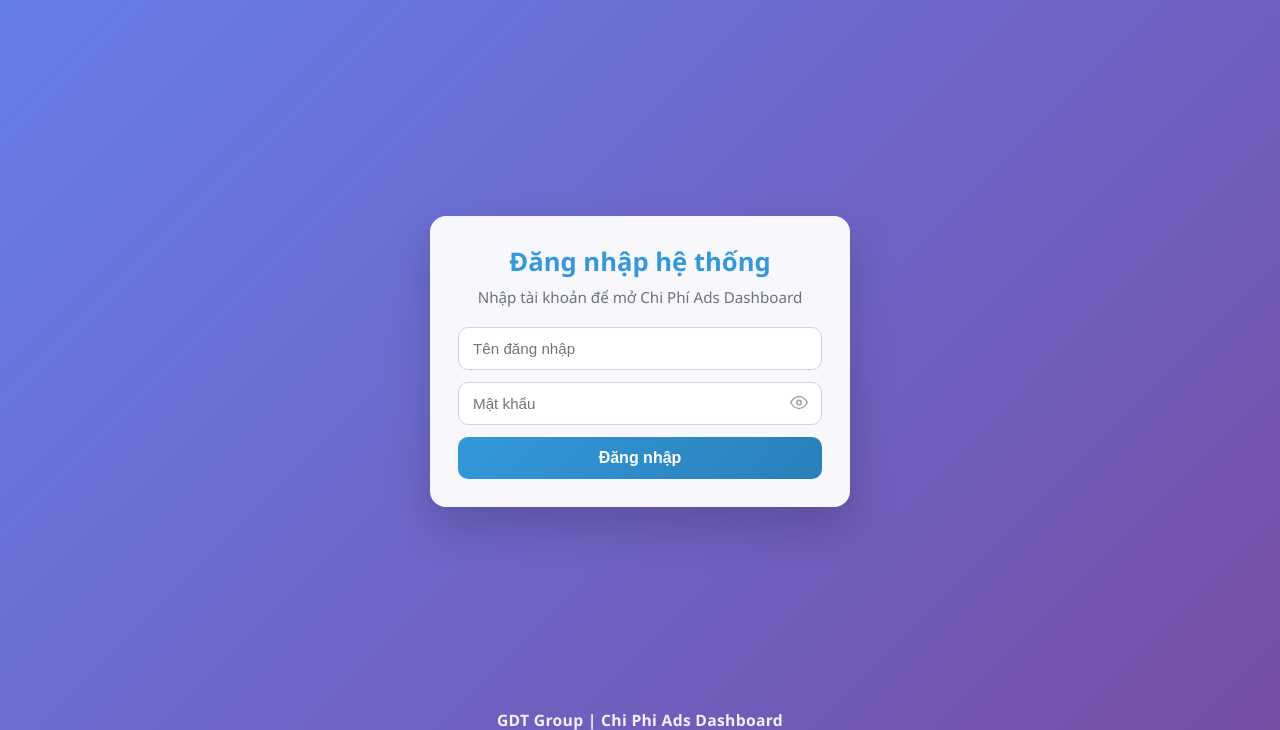
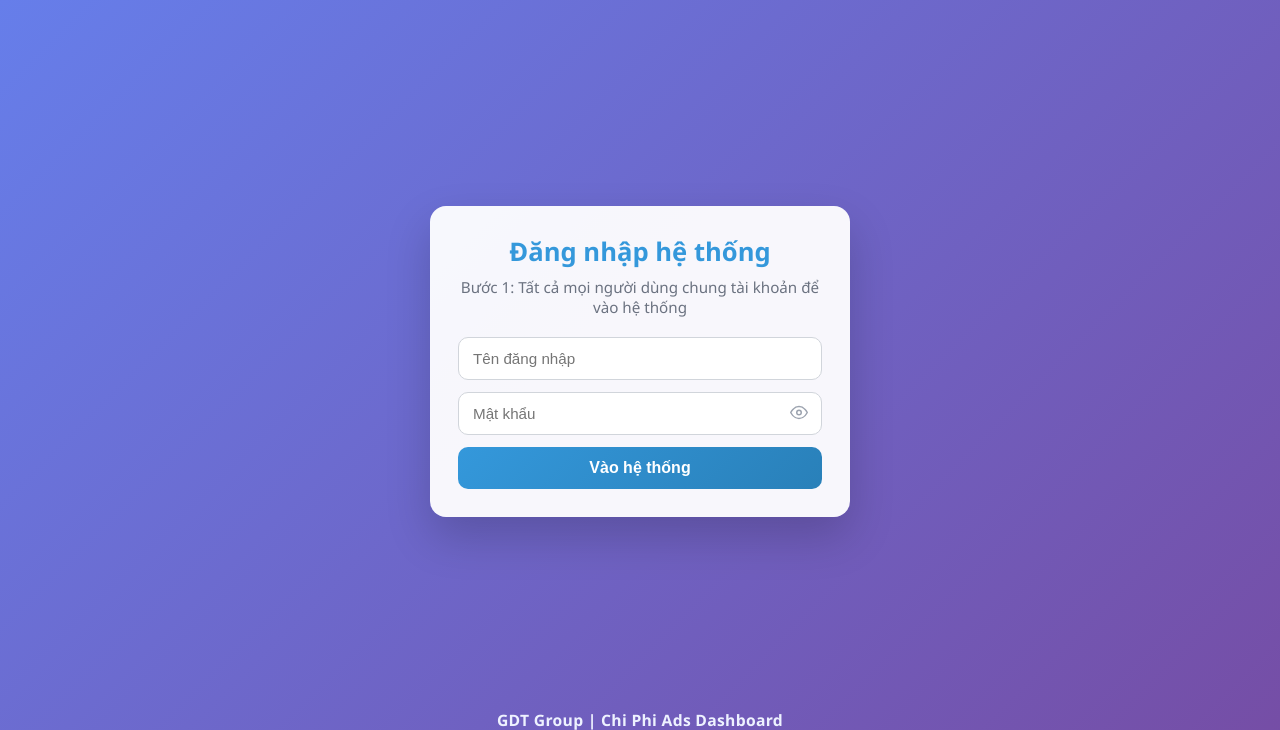
Before and after one commit to thanggdt999-source/chi-phi-ads-dashboard, a Flask app: page /login in a window 1280 px wide. Shown: the top 730 px of the page. Run offline with Flask 3, Linux system fonts and the light colour scheme.

Commit message:
feat: add shared first login with leader/admin second-step auth

```diff
--- a/web_app/app.py
+++ b/web_app/app.py
@@ -19,6 +19,7 @@ USERS_FILE_PATH = Path(os.getenv("USERS_FILE_PATH", str(Path(__file__).parent.pa
 
 ROLE_LEVELS = {"admin": 3, "lead": 2, "employee": 1}
 TEAM_CODES = ["TEAM_1", "TEAM_2", "TEAM_3", "TEAM_4", "TEAM_5"]
+SHARED_LOGIN_USERNAME = os.getenv("SHARED_LOGIN_USERNAME", "employee_shared")
 
 # ─────────────────── USER CONFIG ───────────────────
 
@@ -146,6 +147,20 @@ def load_users_config() -> dict:
 
 def get_user(username: str) -> Optional[dict]:
     return load_users_config().get(username)
+
+
+def get_shared_login_user() -> Optional[dict]:
+    return get_user(SHARED_LOGIN_USERNAME)
+
+
+def set_session_user(username: str, user: dict, *, elevated: bool = False) -> None:
+    session["logged_in"] = True
+    session["username"] = username
+    session["role"] = user.get("role", "employee")
+    session["team"] = user.get("team", "")
+    session["display_name"] = user.get("display_name", username)
+    session["sheet_url"] = user.get("sheet_url", "")
+    session["is_elevated"] = elevated
 
 
 def get_accessible_sheets_for_user(username: str) -> list:
@@ -409,26 +424,73 @@ def index():
 
 @app.route("/login", methods=["GET", "POST"])
 def login():
+    shared_user = get_shared_login_user()
     if request.method == "GET":
         if is_logged_in():
             return redirect(url_for("index"))
-        return render_template("login.html", error="")
+        return render_template(
+            "login.html",
+            error="",
+            title="Đăng nhập hệ thống",
+            subtitle="Bước 1: Tất cả mọi người dùng chung tài khoản để vào hệ thống",
+            form_action=url_for("login"),
+            submit_label="Vào hệ thống",
+            show_back_link=False,
+        )
 
     username = request.form.get("username", "").strip()
     password = request.form.get("password", "")
 
-    user = get_user(username)
-    if user and user.get("password") == password:
-        session["logged_in"] = True
-        session["username"] = username
-        session["role"] = user.get("role", "employee")
-        session["team"] = user.get("team", "")
-        session["display_name"] = user.get("display_name", username)
-        session["sheet_url"] = user.get("sheet_url", "")
+    if shared_user and username == SHARED_LOGIN_USERNAME and shared_user.get("password") == password:
+        set_session_user(SHARED_LOGIN_USERNAME, shared_user, elevated=False)
         next_url = request.args.get("next") or url_for("index")
         return redirect(next_url)
 
-    return render_template("login.html", error="Sai tài khoản hoặc mật khẩu")
+    return render_template(
+        "login.html",
+        error="Sai tài khoản hoặc mật khẩu dùng chung",
+        title="Đăng nhập hệ thống",
+        subtitle="Bước 1: Tất cả mọi người dùng chung tài khoản để vào hệ thống",
+        form_action=url_for("login"),
+        submit_label="Vào hệ thống",
+        show_back_link=False,
+    )
+
+
+@app.route("/privileged-login", methods=["GET", "POST"])
+@login_required
+def privileged_login():
+    if ROLE_LEVELS.get(session.get("role", "employee"), 0) >= ROLE_LEVELS["lead"]:
+        return redirect(url_for("index"))
+
+    if request.method == "GET":
+        return render_template(
+            "login.html",
+            error="",
+            title="Đăng nhập Leader / Admin",
+            subtitle="Bước 2: Chỉ leader hoặc admin mới cần đăng nhập thêm để xem báo cáo tổng",
+            form_action=url_for("privileged_login"),
+            submit_label="Mở quyền xem tổng",
+            show_back_link=True,
+        )
+
+    username = request.form.get("username", "").strip()
+    password = request.form.get("password", "")
+    user = get_user(username)
+
+    if user and user.get("password") == password and user.get("role") in {"lead", "admin"}:
+        set_session_user(username, user, elevated=True)
+        return redirect(url_for("index"))
+
+    return render_template(
+        "login.html",
+        error="Chỉ tài khoản leader hoặc admin mới dùng được bước 2",
+        title="Đăng nhập Leader / Admin",
+        subtitle="Bước 2: Chỉ leader hoặc admin mới cần đăng nhập thêm để xem báo cáo tổng",
+        form_action=url_for("privileged_login"),
+        submit_label="Mở quyền xem tổng",
+        show_back_link=True,
+    )
 
 
 @app.route("/logout", methods=["GET"])
@@ -533,16 +595,6 @@ def update_auto_fill_status():
 def list_sheets():
     """Return sheets accessible to current user (role-filtered)."""
     username = session.get("username", "")
-    role = session.get("role", "employee")
-
-    # For employee: only their own sheet (no dropdown needed)
-    if role == "employee":
-        sheet_url = session.get("sheet_url", "")
-        name = session.get("display_name", username)
-        sheets = [{"name": name, "url": sheet_url}] if sheet_url else []
-        return jsonify({"success": True, "sheets": sheets})
-
-    # For lead/admin: sheets from user config
     accessible = get_accessible_sheets_for_user(username)
     sheets = [{"name": s["name"], "url": s["url"], "team": s.get("team", "")} for s in accessible]
     return jsonify({"success": True, "sheets": sheets})
@@ -647,6 +699,8 @@ def api_admin_update_user(username):
         return jsonify({"success": False, "error": "Người dùng không tồn tại."}), 404
 
     role = data.get("role", users[username].get("role", "employee")).strip()
+    if username == SHARED_LOGIN_USERNAME and role != "employee":
+        return jsonify({"success": False, "error": "Tài khoản đăng nhập chung phải giữ vai trò employee."}), 400
     team = data.get("team", users[username].get("team", "")).strip()
     display_name = data.get("display_name", users[username].get("display_name", username)).strip()
     sheet_url = data.get("sheet_url", users[username].get("sheet_url", "")).strip()
@@ -687,6 +741,9 @@ def api_admin_delete_user(username):
 
     if username not in users:
         return jsonify({"success": False, "error": "Người dùng không tồn tại."}), 404
+
+    if username == SHARED_LOGIN_USERNAME:
+        return jsonify({"success": False, "error": "Không thể xoá tài khoản đăng nhập chung."}), 400
 
     # Prevent deleting last admin
     if users[username].get("role") == "admin":
--- a/web_app/templates/login.html
+++ b/web_app/templates/login.html
@@ -159,10 +159,15 @@
     <div class="login-shell">
         <div class="login-page">
             <div class="login-card">
-                <div class="login-title">Đăng nhập hệ thống</div>
-                <div class="login-sub">Nhập tài khoản để mở Chi Phí Ads Dashboard</div>
+                {% if show_back_link %}
+                <a href="{{ url_for('index') }}" style="display:inline-flex;align-items:center;gap:6px;color:#64748b;text-decoration:none;font-size:0.9rem;margin-bottom:14px;">
+                    <i class="fas fa-arrow-left"></i> Quay lại dashboard
+                </a>
+                {% endif %}
+                <div class="login-title">{{ title or 'Đăng nhập hệ thống' }}</div>
+                <div class="login-sub">{{ subtitle or 'Nhập tài khoản để mở Chi Phí Ads Dashboard' }}</div>
 
-                <form method="post" action="{{ url_for('login') }}">
+                <form method="post" action="{{ form_action or url_for('login') }}">
                     <input class="login-field" type="text" name="username" placeholder="Tên đăng nhập" required autocomplete="username">
                     <div class="password-wrap">
                         <input class="login-field" type="password" id="passwordInput" name="password" placeholder="Mật khẩu" required autocomplete="current-password">
@@ -173,7 +178,7 @@
                             </svg>
                         </button>
                     </div>
-                    <button class="login-btn" type="submit">Đăng nhập</button>
+                    <button class="login-btn" type="submit">{{ submit_label or 'Đăng nhập' }}</button>
                 </form>
 
                 {% if error %}
```
Also changed, not shown: web_app/templates/index.html (+17 -1 lines).
